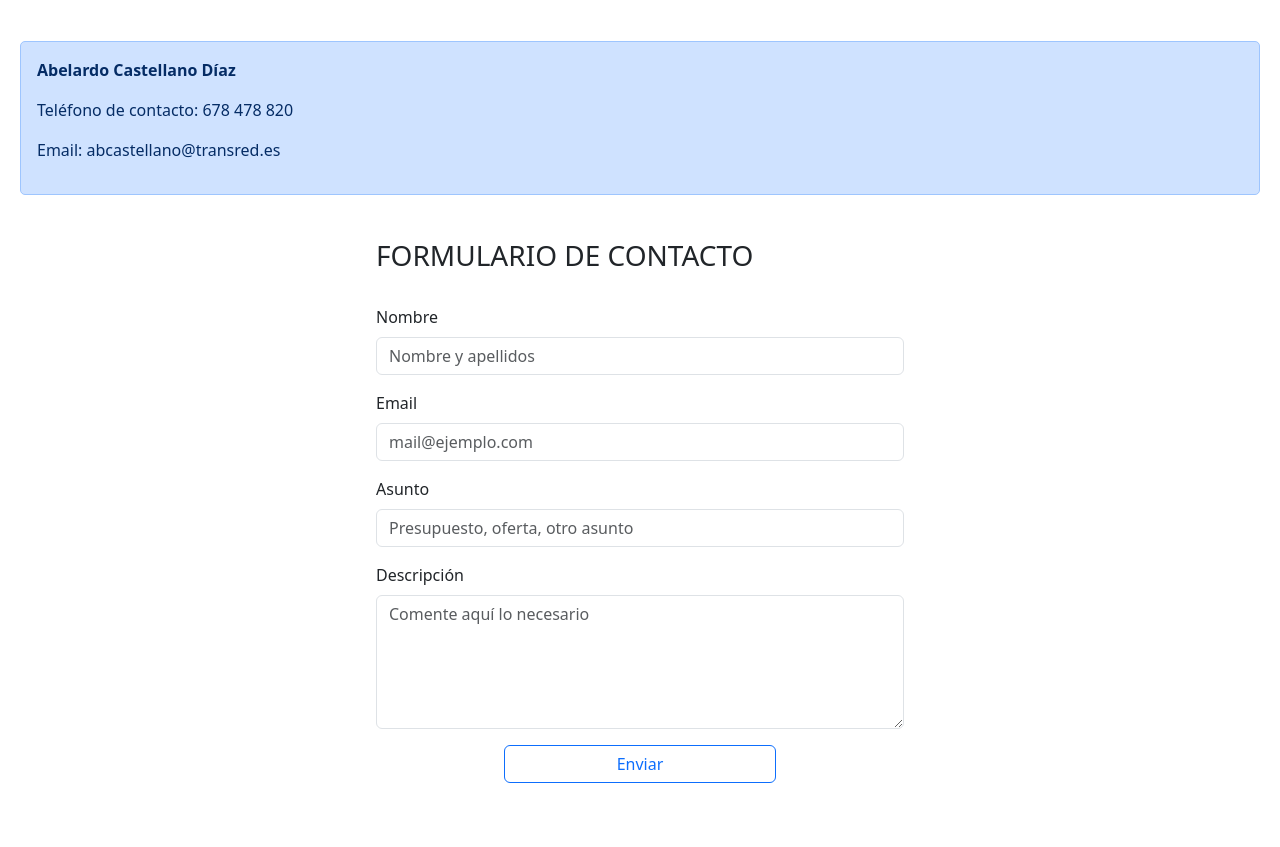
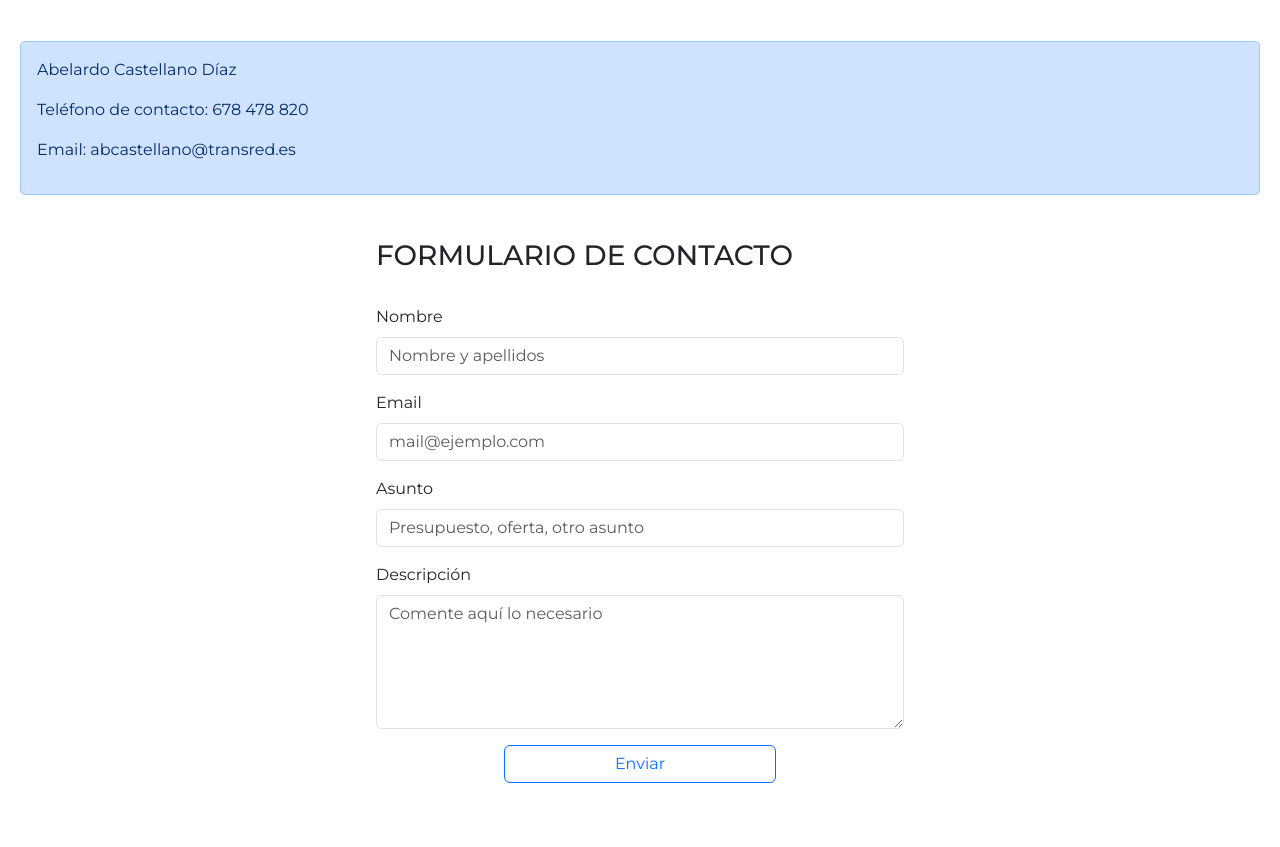
Before and after one commit to alvarocastellano/transred, a plain HTML site: page contacto.html in a window 1280 px wide. Shown: the part 79-926 px from the top of the page. Drawn offline with nearby package versions, Linux system fonts and the light colour scheme.

Commit message:
add: montserrat styles

```diff
--- a/contacto.html
+++ b/contacto.html
@@ -17,10 +17,16 @@
     <!-- Bootstrap Icons CSS -->
     <link href="https://cdn.jsdelivr.net/npm/bootstrap-icons/font/bootstrap-icons.css" rel="stylesheet">
 
+    <link href="https://fonts.googleapis.com/css2?family=Montserrat:wght@400;500;600;700&display=swap" rel="stylesheet">
+
 </head>
 <body>
 
     <style>
+      body {
+        font-family: 'Montserrat', sans-serif;
+        font-weight: 300;
+    }
         .bg-custom-gray {
           background-color: #dedede;
         }
```
Also changed, not shown: descargas.html (+6 -0 lines).
